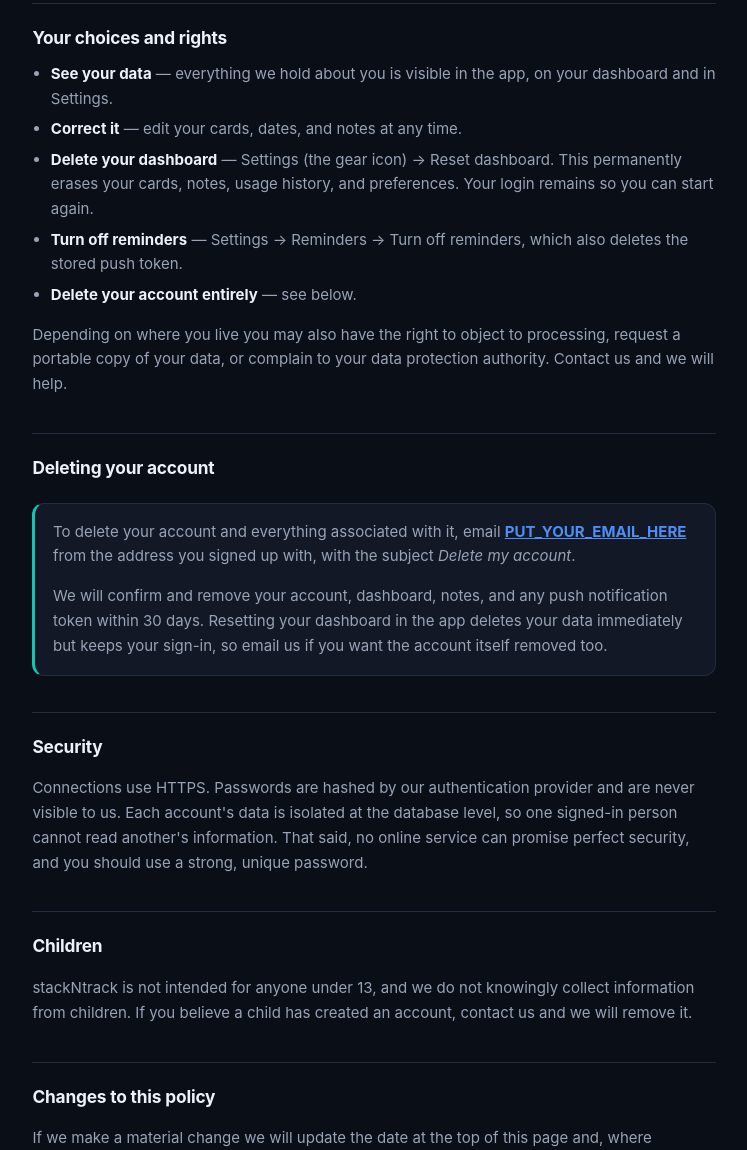
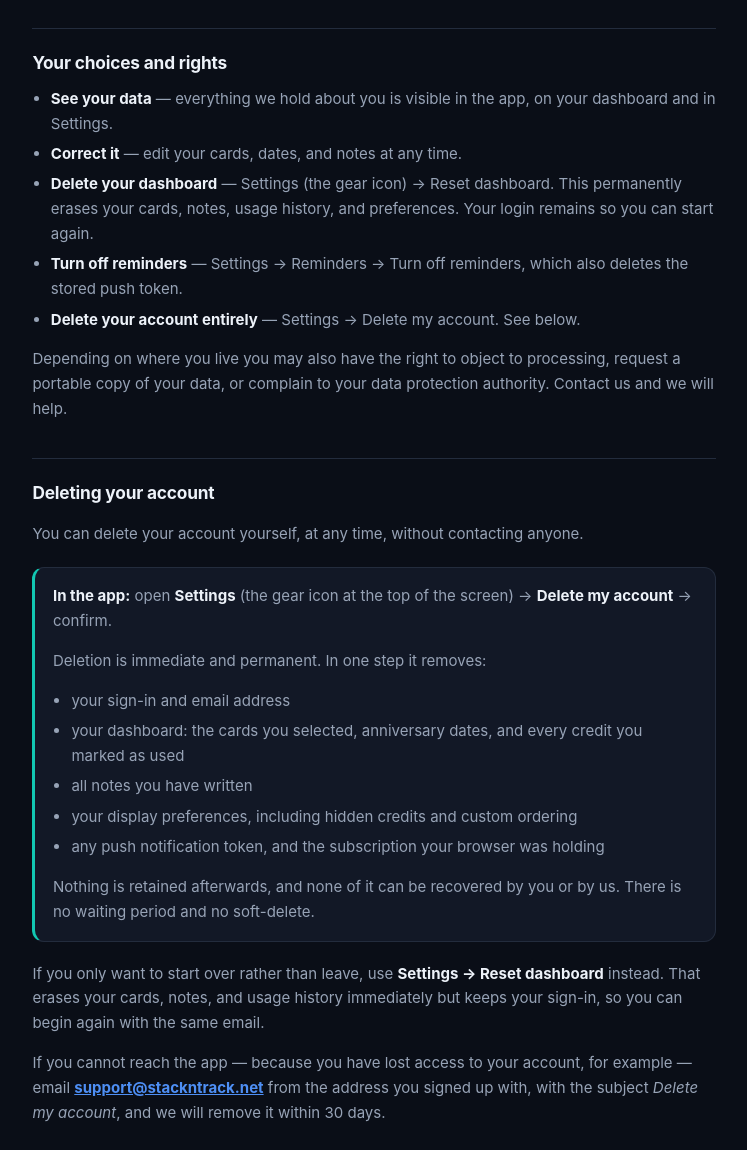
Before and after one commit to pepper424/bennys-app, a plain HTML site: page privacy.html in a window 1280 px wide. Shown: the part 2854-4004 px from the top of the page, without its empty margins (266-1013 px from the left). Drawn offline with Linux system fonts and the light colour scheme.

Commit message:
Add files via upload

```diff
--- a/privacy.html
+++ b/privacy.html
@@ -139,7 +139,8 @@ yourself.</p>
     <td><strong>Push notification token</strong></td>
     <td>Only if you turn on expiry reminders. A token issued by your
     browser that lets us send you a notification. It does not identify
-    you personally to us and can be revoked at any time.</td>
+    you personally to us, and it is removed when you turn reminders off or
+    delete your account.</td>
   </tr>
 </table>
 
@@ -190,7 +191,10 @@ appropriate safeguards such as Standard Contractual Clauses.</p>
 <h2>How long we keep it</h2>
 <p>Your account and dashboard are kept for as long as your account exists.
 If you reset your dashboard, that content is deleted immediately. If you
-ask us to delete your account, we remove it and its data within 30 days.
+delete your account from within the app, everything above is removed
+immediately and permanently — there is no retention period and no
+backup we can restore from. If instead you ask us to delete it by email,
+we do so within 30 days.
 Server logs are retained for a short period by our hosting provider and
 then discarded.</p>
 
@@ -207,23 +211,45 @@ then discarded.</p>
   <li><strong>Turn off reminders</strong> — Settings &rarr; Reminders
   &rarr; Turn off reminders, which also deletes the stored push
   token.</li>
-  <li><strong>Delete your account entirely</strong> — see below.</li>
+  <li><strong>Delete your account entirely</strong> — Settings &rarr; Delete my account. See below.</li>
 </ul>
 <p>Depending on where you live you may also have the right to object to
 processing, request a portable copy of your data, or complain to your data
 protection authority. Contact us and we will help.</p>
 
 <h2>Deleting your account</h2>
+<p>You can delete your account yourself, at any time, without contacting
+anyone.</p>
+
 <div class="callout">
-  <p>To delete your account and everything associated with it, email
-  <strong><a href="mailto:PUT_YOUR_EMAIL_HERE">PUT_YOUR_EMAIL_HERE</a></strong>
-  from the address you signed up with, with the subject
-  <em>Delete my account</em>.</p>
-  <p>We will confirm and remove your account, dashboard, notes, and any
-  push notification token within 30 days. Resetting your dashboard in the
-  app deletes your data immediately but keeps your sign-in, so email us if
-  you want the account itself removed too.</p>
+  <p><strong>In the app:</strong> open <strong>Settings</strong> (the gear
+  icon at the top of the screen) &rarr; <strong>Delete my account</strong>
+  &rarr; confirm.</p>
+  <p>Deletion is immediate and permanent. In one step it removes:</p>
+  <ul>
+    <li>your sign-in and email address</li>
+    <li>your dashboard: the cards you selected, anniversary dates, and
+    every credit you marked as used</li>
+    <li>all notes you have written</li>
+    <li>your display preferences, including hidden credits and custom
+    ordering</li>
+    <li>any push notification token, and the subscription your browser
+    was holding</li>
+  </ul>
+  <p>Nothing is retained afterwards, and none of it can be recovered by
+  you or by us. There is no waiting period and no soft-delete.</p>
 </div>
+
+<p>If you only want to start over rather than leave, use
+<strong>Settings &rarr; Reset dashboard</strong> instead. That erases your
+cards, notes, and usage history immediately but keeps your sign-in, so you
+can begin again with the same email.</p>
+
+<p>If you cannot reach the app — because you have lost access to
+your account, for example — email
+<strong><a href="mailto:support@stackntrack.net">support@stackntrack.net</a></strong>
+from the address you signed up with, with the subject <em>Delete my
+account</em>, and we will remove it within 30 days.</p>
 
 <h2>Security</h2>
 <p>Connections use HTTPS. Passwords are hashed by our authentication
@@ -244,7 +270,7 @@ stackNtrack after a change means you accept the updated policy.</p>
 
 <h2>Contact</h2>
 <p>Questions about this policy or your data:
-<strong><a href="mailto:PUT_YOUR_EMAIL_HERE">PUT_YOUR_EMAIL_HERE</a></strong></p>
+<strong><a href="mailto:support@stackntrack.net">support@stackntrack.net</a></strong></p>
 
 <footer>
   <p>stackNtrack is an independent tool. It is not affiliated with,
```
